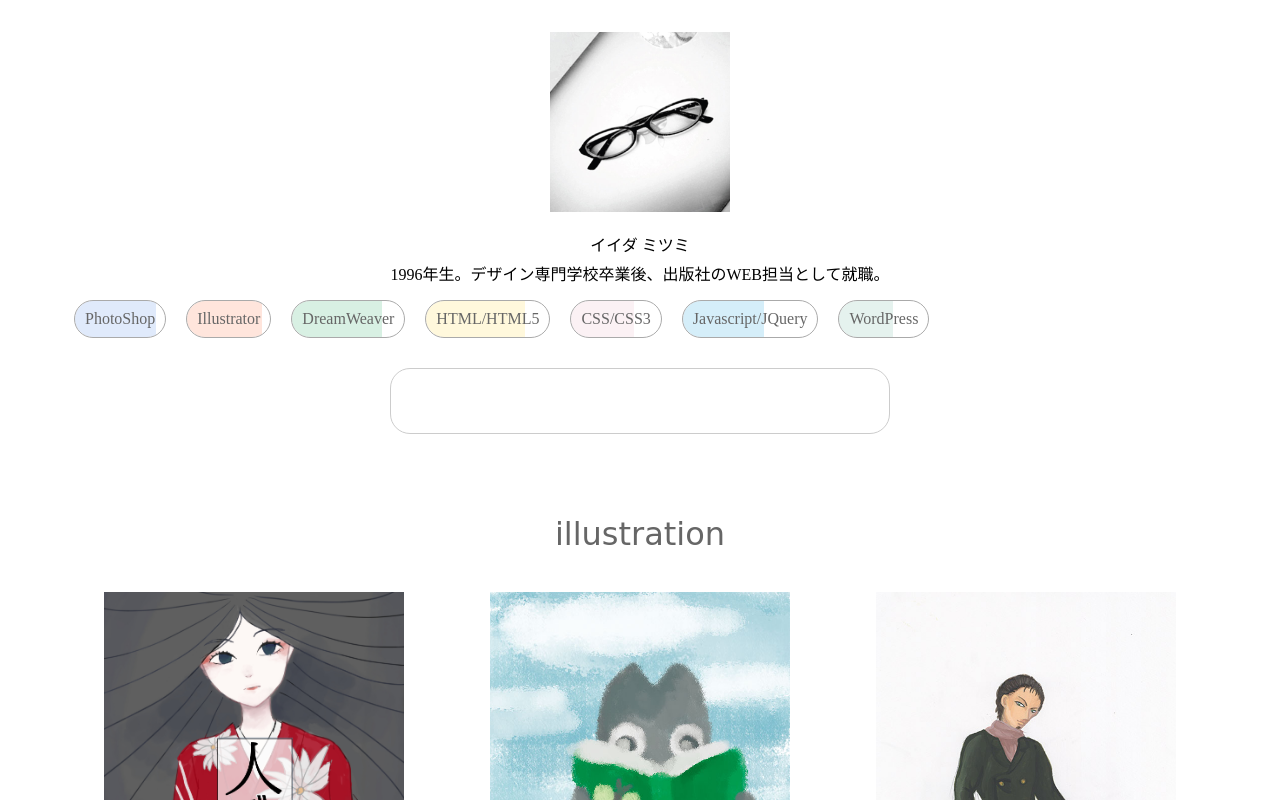
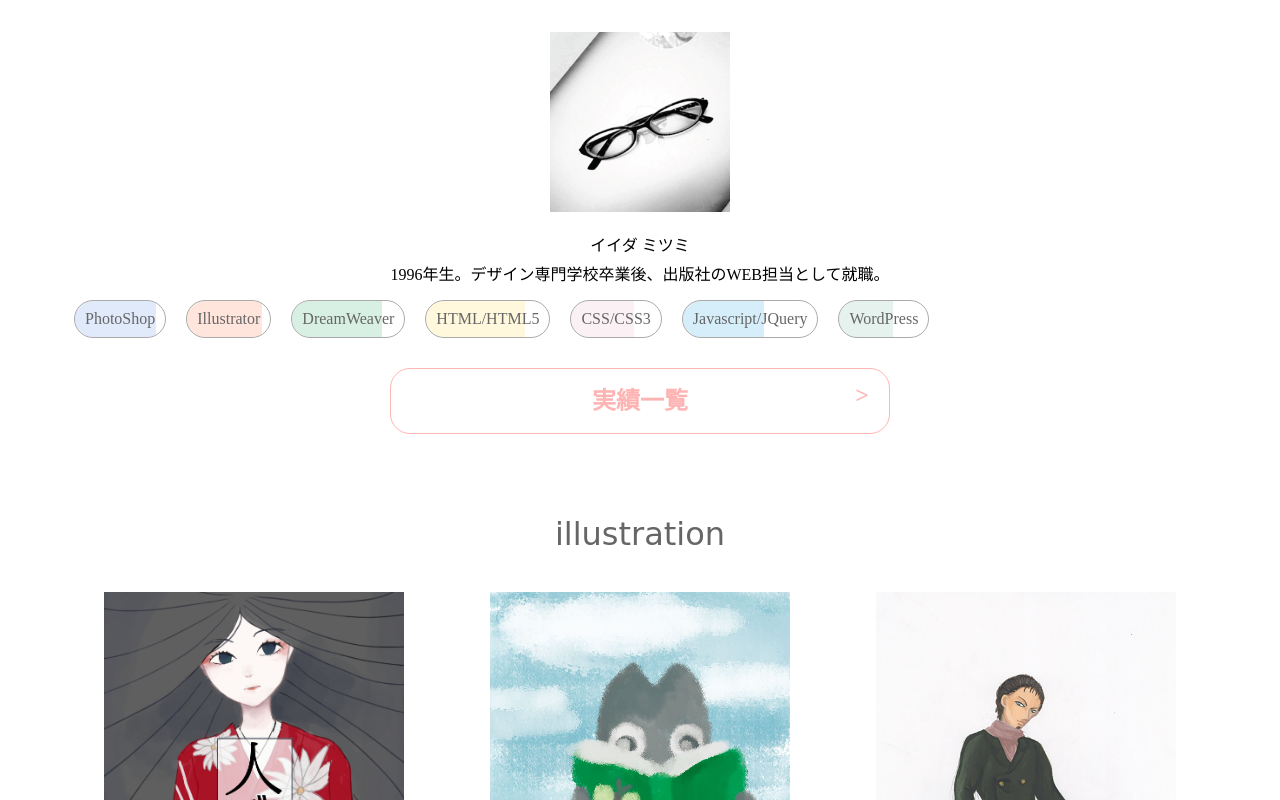
Before and after one commit to mamimu-memo/mamimu-memo.github.io, a plain HTML site: page index.html in a window 1280 px wide. In both pictures the pointer is over the link "実績一覧". Shown: the part 824-1624 px from the top of the page. Drawn offline with Linux system fonts and the light colour scheme; a script that the page names is missing; a web font is replaced by a local one.

Commit message:
Add files via upload

```diff
--- a/css/styles.css
+++ b/css/styles.css
@@ -294,8 +294,9 @@ main h2{
 }
 
 #menu1 a:hover{
-    border: 1px solid #ccc;
+    border: 1px solid #ffb4b4;
     background: #fff;
+    color: #ffb4b4;
 }
 
 #menu1 a:hover::after{
```
